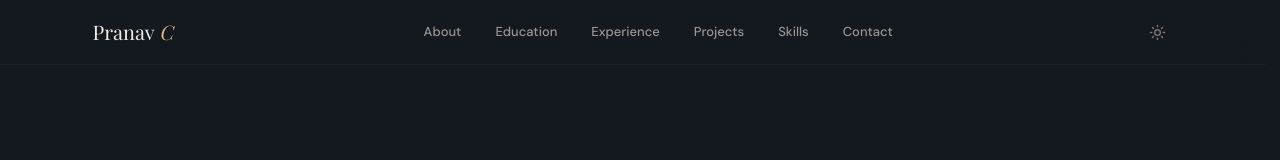
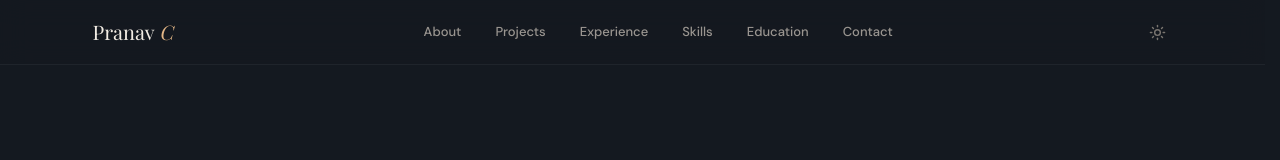
Before and after one commit to pranav-cheraku/portfolio, a Next.js app in the folder my-app/: page / in a window 1280 px wide. Shown: the top 160 px of the page. Built offline with nearby package versions, Linux system fonts and the light colour scheme.

Commit message:
Changed navbar ordering

```diff
--- a/my-app/components/Navbar.tsx
+++ b/my-app/components/Navbar.tsx
@@ -6,7 +6,7 @@ import { useState } from "react";
 import { T } from "@/lib/theme";
 import ThemeToggle from "./ThemeToggle";
 
-const LINKS = ["about", "education", "experience", "projects", "skills", "contact"];
+const LINKS = ["about", "projects", "experience", "skills", "education", "contact"];
 
 export default function Navbar() {
   const pathname = usePathname();
```
